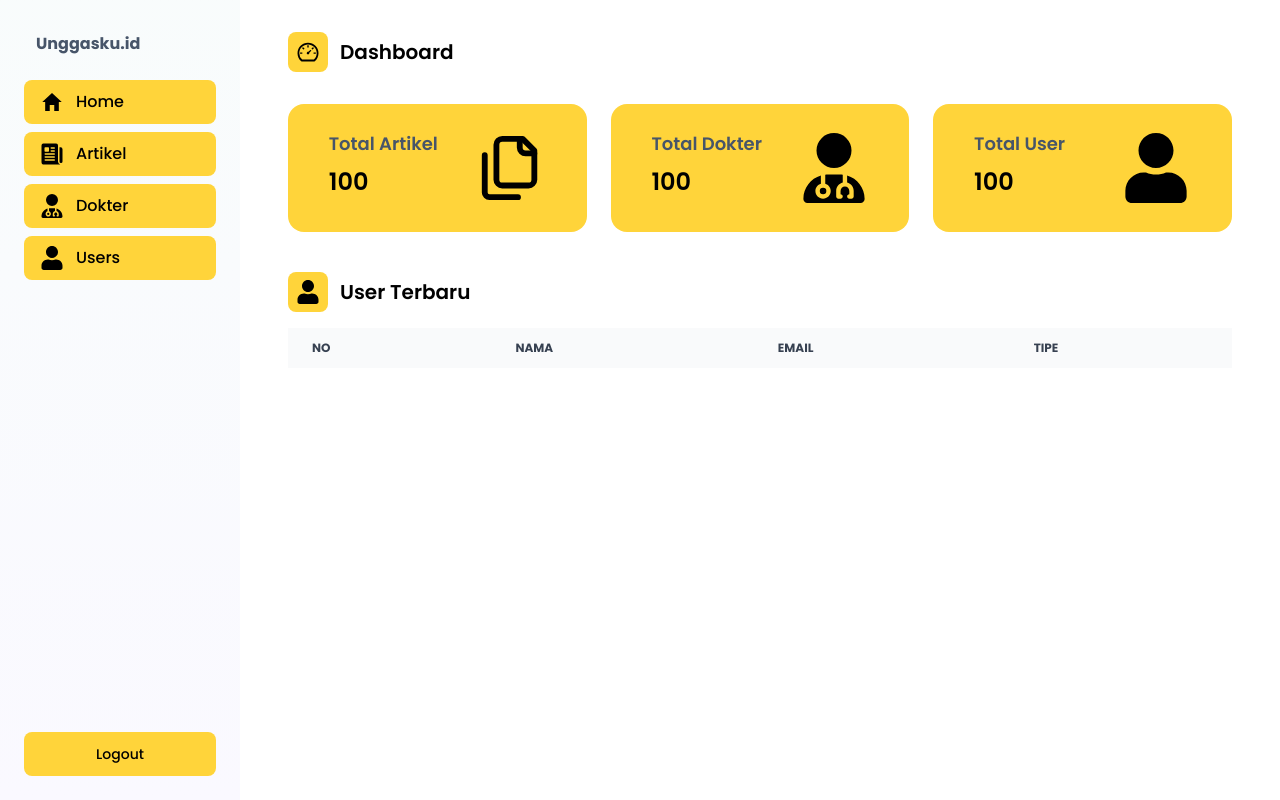
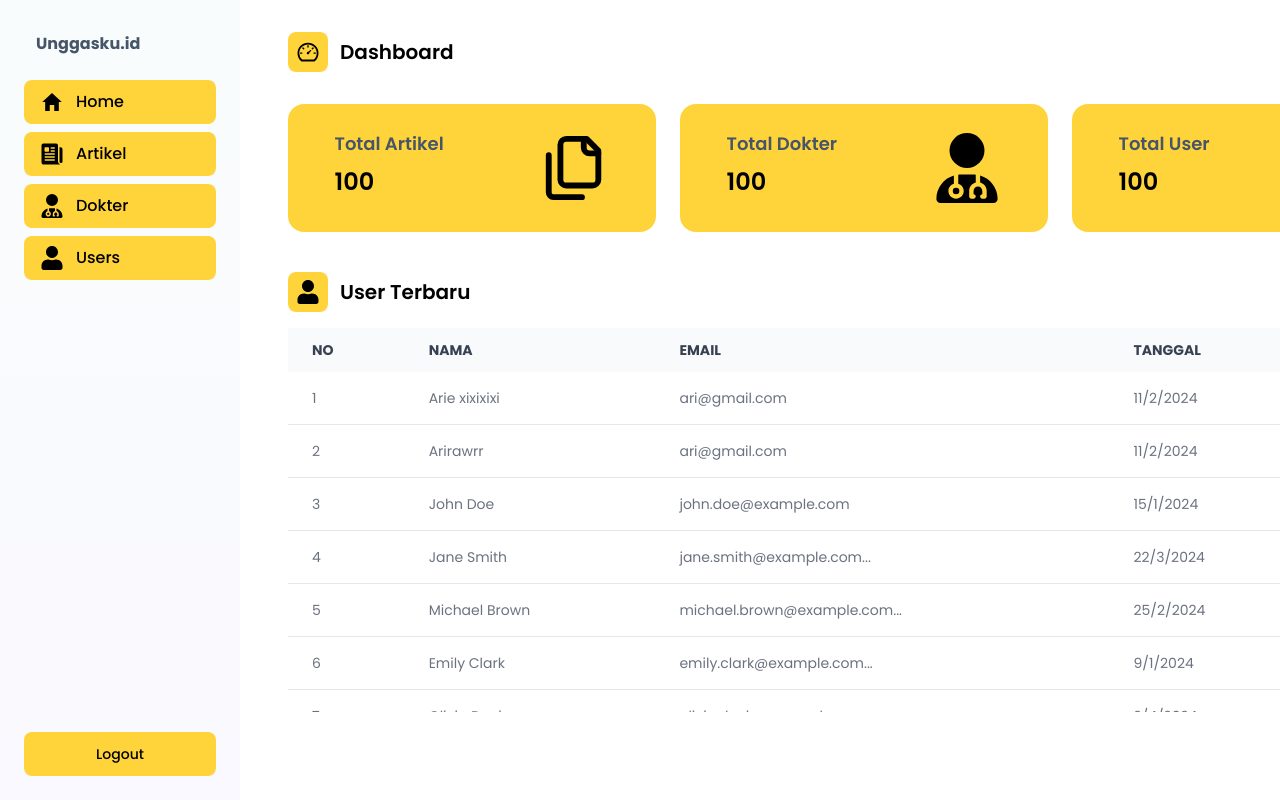
Before and after one commit to Ariemaharrucha/unggasku-fe, a React (Vite) app: page /dashboard in a window 1280 px wide. Built offline with nearby package versions, Linux system fonts and the light colour scheme.

Commit message:
add new user table

```diff
--- /dev/null
+++ b/src/pages/dashboard/NewUserTable.jsx
@@ -0,0 +1,122 @@
+const users = [
+    {
+      _id: 1,
+      name: "Arie xixixixi",
+      email: "ari@gmail.com",
+      date: '02/11/2024',
+      type: "new",
+    },
+    {
+      _id: 2,
+      name: "Arirawrr",
+      email: "ari@gmail.com",
+      date: '02/11/2024',
+      type: "new",
+    },
+    {
+      _id: 3,
+      name: "John Doe",
+      email: "john.doe@example.com",
+      date: '01/15/2024',
+      type: "new",
+    },
+    {
+      _id: 4,
+      name: "Jane Smith",
+      email: "jane.smith@example.com",
+      date: '03/22/2024',
+      type: "new",
+    },
+    {
+      _id: 5,
+      name: "Michael Brown",
+      email: "michael.brown@example.com",
+      date: '02/25/2024',
+      type: "new",
+    },
+    {
+      _id: 6,
+      name: "Emily Clark",
+      email: "emily.clark@example.com",
+      date: '01/09/2024',
+      type: "new",
+    },
+    {
+      _id: 7,
+      name: "Olivia Davis",
+      email: "olivia.davis@example.com",
+      date: '04/02/2024',
+      type: "new",
+    },
+    {
+      _id: 8,
+      name: "Liam Wilson",
+      email: "liam.wilson@example.com",
+      date: '05/15/2024',
+      type: "new",
+    },
+    {
+      _id: 9,
+      name: "Sophia Lee",
+      email: "sophia.lee@example.com",
+      date: '06/10/2024',
+      type: "new",
+    },
+    {
+      _id: 10,
+      name: "James Turner",
+      email: "james.turner@example.com",
+      date: '07/18/2024',
+      type: "new",
+    }
+  ];
+
+
+export const NewUserTable = () => {
+  return (
+    <div className="relative overflow-x-auto w-full max-h-96 overflow-y-auto">
+      <table className="text-left text-sm text-gray-500 w-full">
+        <thead className="bg-gray-50 text-sm uppercase text-gray-700 sticky top-0">
+          <tr>
+            <th scope="col" className="px-6 py-3">
+              No
+            </th>
+            <th scope="col" className="px-6 py-3">
+              Nama
+            </th>
+            <th scope="col" className="px-6 py-3">
+              Email
+            </th>
+            <th scope="col" className="px-6 py-3">
+              Tanggal
+            </th>
+            <th scope="col" className="px-6 py-3">
+              Tipe
+            </th>
+          </tr>
+        </thead>
+        <tbody>
+          {users.map((user, index) => (
+            <tr key={user._id} className="border-b bg-white">
+              <td className="px-6 py-4">{index + 1}</td>
+              <td className="px-6 py-4 whitespace-nowrap">
+                {user.name}
+              </td>
+              <td className="max-w-xs overflow-hidden text-ellipsis whitespace-nowrap px-6 py-4">
+                {user.email.length > 20
+                  ? `${user.email.substring(0, 25)}...`
+                  : user.email}
+              </td>
+              <td className="px-6 py-4">
+                {new Date(user.date).toLocaleDateString("id-ID")}
+              </td>
+              <td className=" px-6 py-4 ">
+                <p>{user.type}</p>
+              </td>
+            </tr>
+          ))}
+        </tbody>
+      </table>
+    </div>
+  );
+};
--- a/src/pages/dashboard/index.dashboard.jsx
+++ b/src/pages/dashboard/index.dashboard.jsx
@@ -4,13 +4,12 @@ import { AiOutlineDashboard } from "react-icons/ai";
 import { LuFiles } from "react-icons/lu";
 import { FaUserDoctor } from "react-icons/fa6";
 import { FaUser } from "react-icons/fa";
-
-const artikel = [];
+import { NewUserTable } from "./NewUserTable.jsx";
 
 export const Dashboard = () => {
   return (
     <DashboardLayout>
-      <section className="max-w-6xl">
+      <main className="max-w-6xl fixed w-full">
         <section className="sticky top-0 z-[2] flex items-center justify-between bg-white py-2">
           <div className="flex items-center gap-3">
             <div className="bg-secondary-300 flex justify-center items-center p-2 rounded-lg">
@@ -35,52 +34,12 @@ export const Dashboard = () => {
             </div>
             <h3 className="text-xl font-semibold">User Terbaru</h3>
           </div>
-          {/* tabel user */}
-          <section className="mt-4">
-          <div className="relative overflow-x-auto">
-            <table className="text-left text-sm text-gray-500 w-full">
-              <thead className="bg-gray-50 text-xs uppercase text-gray-700">
-                <tr>
-                  <th scope="col" className="px-6 py-3">
-                    No
-                  </th>
-                  <th scope="col" className="px-6 py-3">
-                    Nama
-                  </th>
-                  <th scope="col" className="px-6 py-3">
-                    Email
-                  </th>
-                  <th scope="col" className="px-6 py-3">
-                    Tipe
-                  </th>
-                </tr>
-              </thead>
-              <tbody>
-                {artikel.map((artikel, index) => (
-                  <tr key={artikel._id} className="border-b bg-white">
-                    <td className="px-6 py-4">{index + 1}</td>
-                    <td className="px-6 py-4 whitespace-nowrap">
-
-                    </td>
-                    <td className="max-w-xs overflow-hidden text-ellipsis whitespace-nowrap px-6 py-4">
-                      {artikel.judul.length > 20
-                        ? `${artikel.name.substring(0, 25)}...`
-                        : artikel.judul}
-                    </td>
-                    <td className="px-6 py-4">
-                      {new Date(artikel.tanggal).toLocaleDateString("id-ID")}
-                    </td>
-                    <td className="w-96 px-6 py-4 ">
-                      <p>{artikel.teks}</p>
-                    </td>
-                  </tr>
-                ))}
-              </tbody>
-            </table>
-          </div>
+          {/* tabel new user */}
+          <section className="mt-4 ">
+            <NewUserTable></NewUserTable>
           </section>
         </section>
-      </section>
+      </main>
     </DashboardLayout>
   );
 };
```
